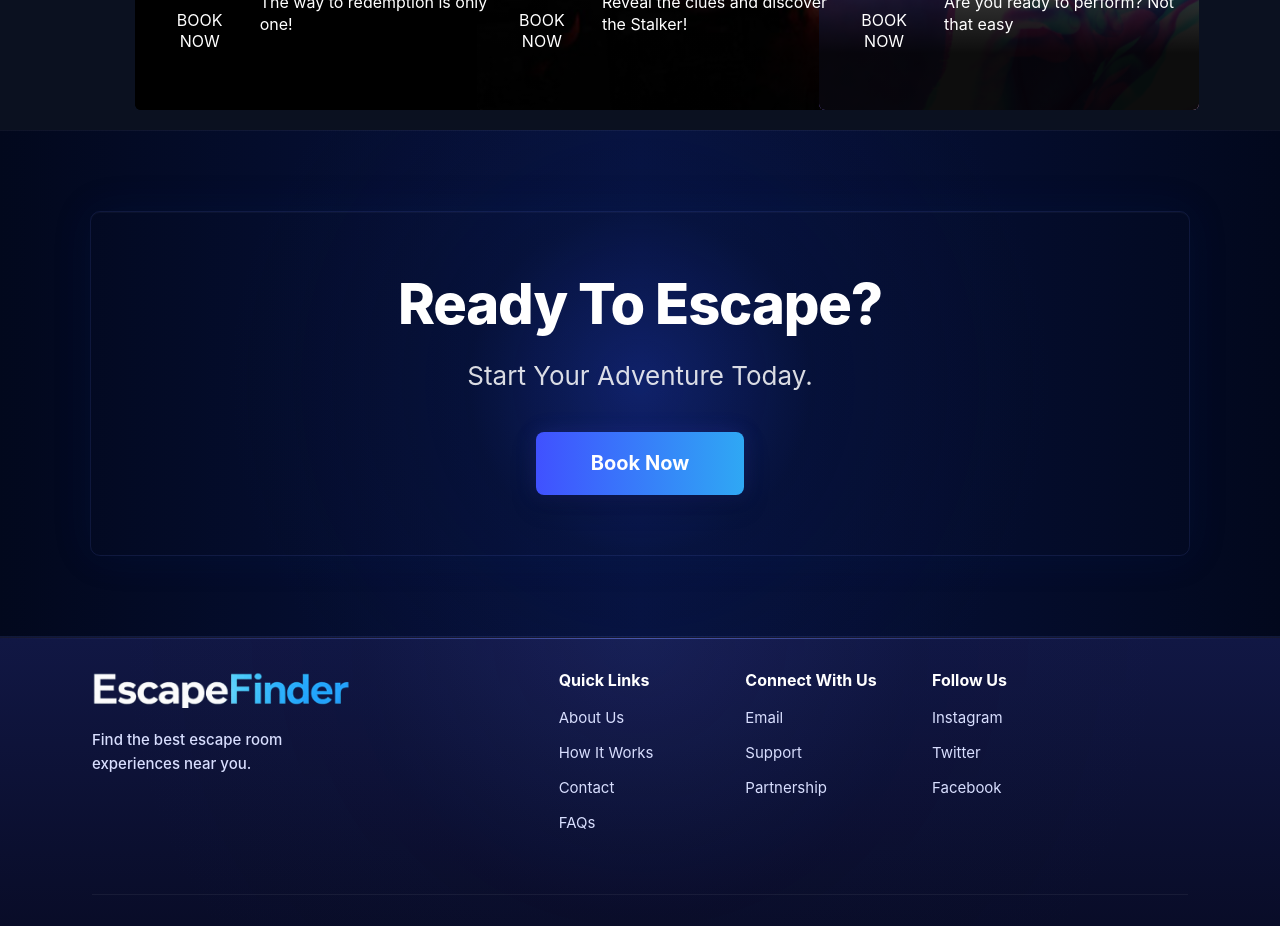
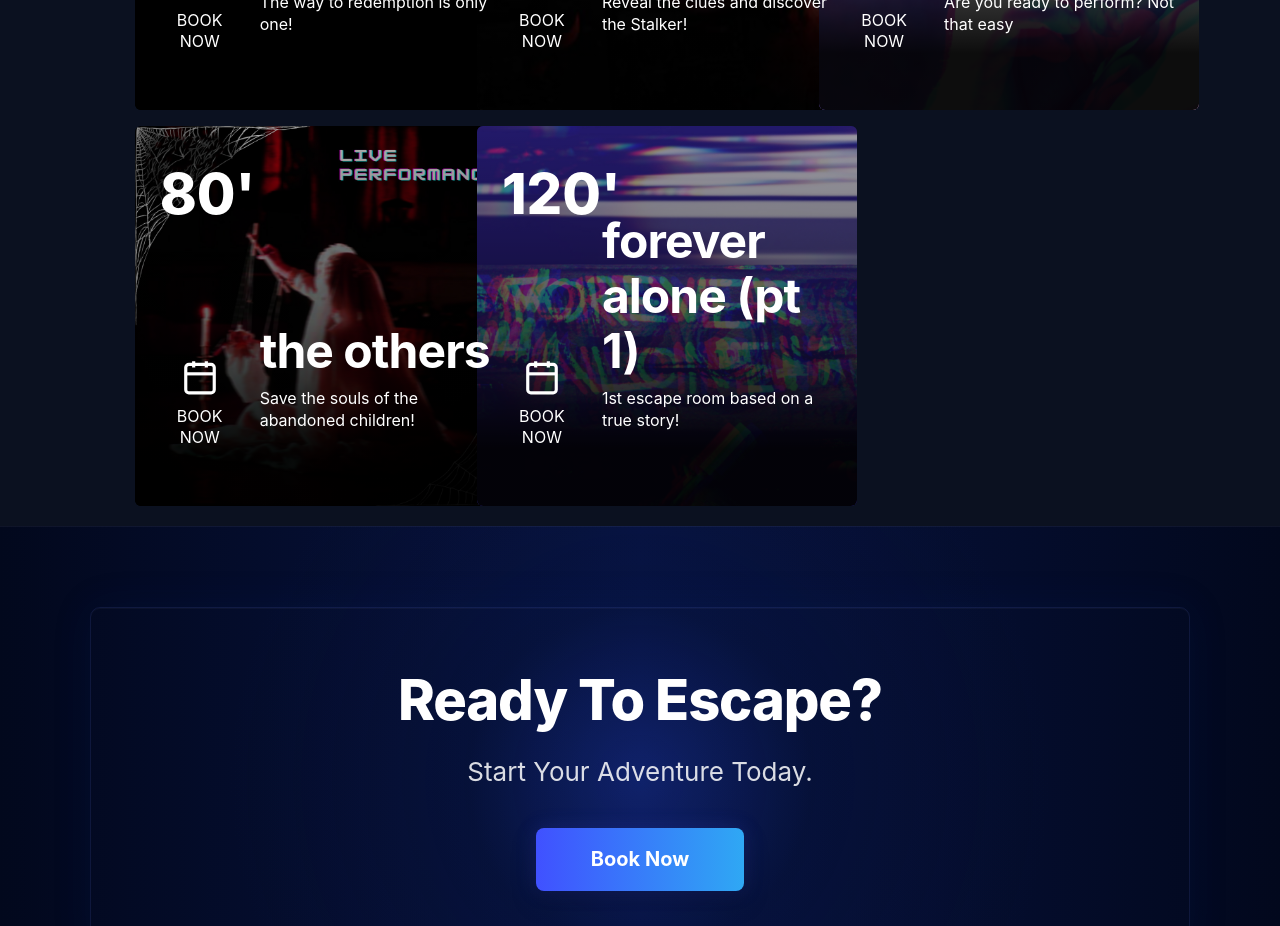
Before and after one commit to kiumars609/escape-finder, a React (Vite) app: page / in a window 1280 px wide. Shown: the part 900-1826 px from the top of the page. Built offline with nearby package versions, Linux system fonts and the light colour scheme.

Commit message:
Add new Data

```diff
--- a/src/Data/RoomsData.js
+++ b/src/Data/RoomsData.js
@@ -1,6 +1,8 @@
 import sevenImg from "../assets/images/escaperooms/seven/main.png";
 import stalkerImg from "../assets/images/escaperooms/stalker/main.png";
 import lastlaugh from "../assets/images/escaperooms/lastlaugh/main.png";
+import theothers from "../assets/images/escaperooms/theothers/main.png";
+import foreveralone from "../assets/images/escaperooms/foreveralone/main.png";
 
 const roomsData = [
   {
@@ -30,6 +32,24 @@ const roomsData = [
     difficulty: 3,
     time: 120,
   },
+  {
+    id: 4,
+    title: "the others",
+    main_image: theothers,
+    subtitle: "Save the souls of the abandoned children!",
+    players: "2-6",
+    difficulty: 5,
+    time: 80,
+  },
+  {
+    id: 5,
+    title: "forever alone (pt 1)",
+    main_image: foreveralone,
+    subtitle: "1st escape room based on a true story!",
+    players: "3-7",
+    difficulty: 5,
+    time: 120,
+  },
 ];
 
 export default roomsData;
```
Also changed, not shown: src/assets/images/escaperooms/foreveralone/main.png (added), src/assets/images/escaperooms/theothers/main.png (added).
